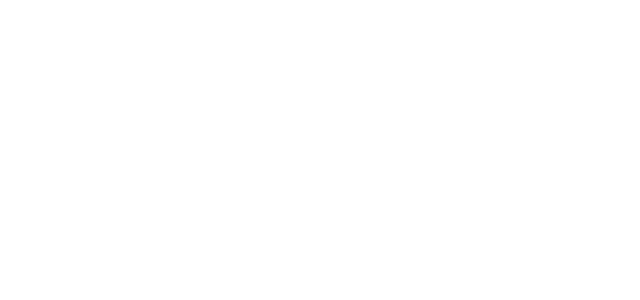
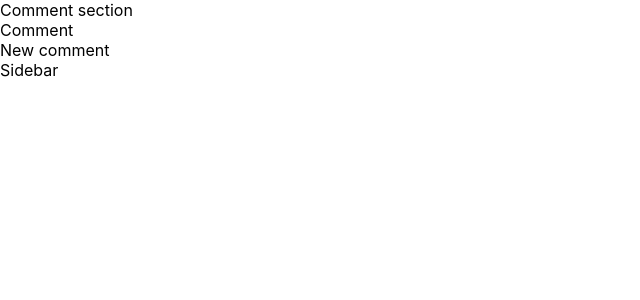
Before and after one commit to mitchellr92/Message-Board, a React (Create React App) app: page / in a window 1280 px wide. Shown: the top 300 px of the page, without its empty margins (0-640 px from the left). Built offline with nearby package versions, Linux system fonts and the light colour scheme.

Commit message:
built out components and added css files

```diff
--- a/src/App.js
+++ b/src/App.js
@@ -1,10 +1,11 @@
 import React from 'react';
 import './App.css';
+import CommentSection from './Components/CommentSection/CommentSection';
 
 function App() {
   return (
     <div>
-
+      <CommentSection />
     </div>
   );
 }
--- /dev/null
+++ b/src/Components/CommentSection/Comment.js
@@ -0,0 +1,9 @@
+import React, { Component } from 'react';
+
+class Comment extends Component {
+    render() {
+        return <div>Comment</div>;
+    }
+}
+
+export default Comment;
--- /dev/null
+++ b/src/Components/CommentSection/CommentSection.js
@@ -0,0 +1,23 @@
+import React, { Component } from "react";
+import Comment from "./Comment";
+import NewComment from "./NewComment";
+import Sidebar from "../Sidebar/Sidebar";
+
+class CommentSection extends Component {
+  render() {
+    return (
+      <div>
+        <div>
+          Comment section
+          <Comment />
+          <NewComment />
+        </div>
+        <div>
+          <Sidebar />
+        </div>
+      </div>
+    );
+  }
+}
+
+export default CommentSection;
--- /dev/null
+++ b/src/Components/CommentSection/NewComment.js
@@ -0,0 +1,9 @@
+import React, { Component } from 'react';
+
+class NewComment extends Component {
+    render() {
+        return <div>New comment</div>;
+    }
+};
+
+export default NewComment;
--- /dev/null
+++ b/src/Components/Sidebar/Sidebar.js
@@ -0,0 +1,9 @@
+import React, { Component } from "react";
+
+class Sidebar extends Component {
+  render() {
+    return <div>Sidebar</div>;
+  }
+}
+
+export default Sidebar;
```
Also changed, not shown: src/Components/CommentSection/Comment.css (added), src/Components/CommentSection/CommentSection.css (added), src/Components/CommentSection/NewComment.css (added), src/Components/Sidebar/Sidebar.css (added).
